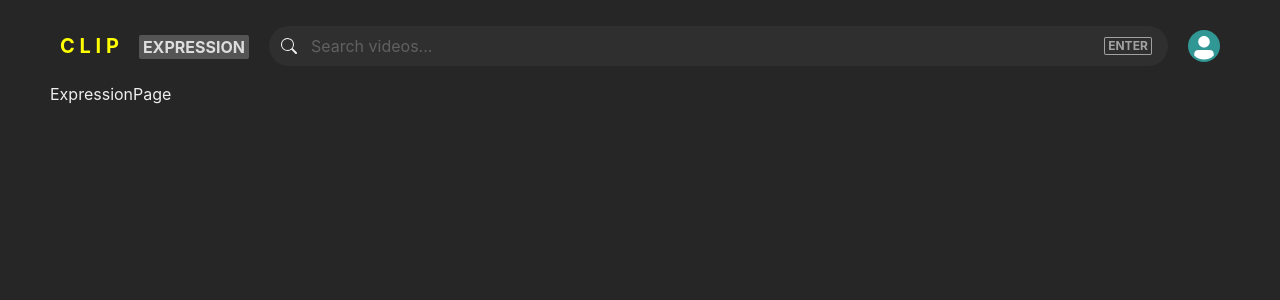
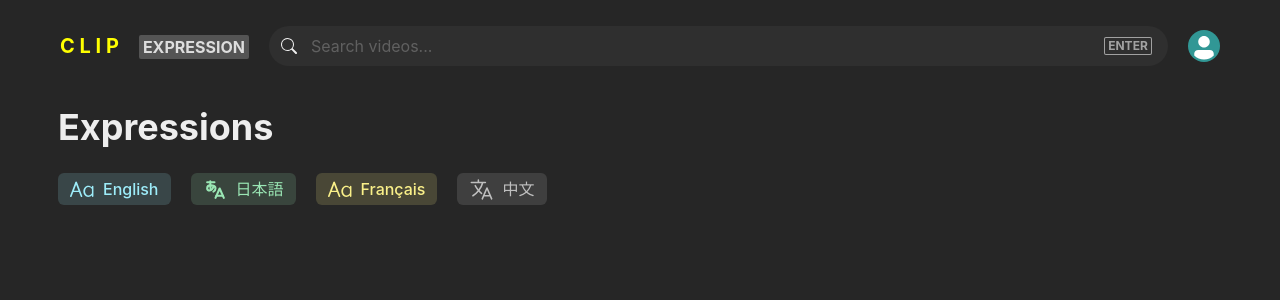
Before and after one commit to lqfeng2022/clip-hub, a React (Vite) app: page /expression in a window 1280 px wide. Shown: the top 300 px of the page. Built offline with nearby package versions, Linux system fonts and the light colour scheme; no server answers.

Commit message:
add scrollable tags on genre and language

```diff
--- /dev/null
+++ b/src/components/GenreStacks.tsx
@@ -0,0 +1,53 @@
+import {
+  Box,
+  Spinner,
+  Tag,
+  TagLabel
+} from '@chakra-ui/react'
+import useGenres from '../hooks/useGenres'
+import useClipQueryStore from '../store'
+
+const GenreStacks = () => {
+  const {data, error, isLoading} = useGenres()
+  const selectedGenreId = useClipQueryStore((s) => s.clipQuery.genreId)
+  const setSelectedGenreId = useClipQueryStore((s) => s.setGenreId)
+
+  if (error) return null
+  if (isLoading) return <Spinner />
+  return (
+    <Box py={2}>
+      <Box
+        gap={5}
+        py={2}
+        display='flex' // Horizontal layout
+        width='90vw' // '100vw' will right offset, -> '90vw'
+        overflowX='auto' // Enables scrolling when content overflows
+        whiteSpace='nowrap' // Prevents tag wrapping
+        scrollBehavior='smooth' // Enables smooth scroll interactions
+        sx={{ '&::-webkit-scrollbar': {
+            display: 'none' // Optional: hide scrollbar
+          }
+        }}
+      >
+      {data?.results.map((genre) => (
+        <Tag
+          size='lg'
+          variant='subtle'
+          key={genre.title}
+          flexShrink={0}
+          cursor='pointer'
+          className='tag-hover'
+          fontWeight={
+            genre.id === selectedGenreId ? 'bold' : 'normal'
+          }
+          onClick={() => setSelectedGenreId(genre.id)}
+        >
+          <TagLabel>{genre.title}</TagLabel>
+        </Tag>
+      ))}
+      </Box>
+    </Box>
+  )
+}
+
+export default GenreStacks
--- /dev/null
+++ b/src/components/LangTags.tsx
@@ -0,0 +1,45 @@
+import { Box, Tag, TagLabel, TagLeftIcon } from '@chakra-ui/react';
+import { IoLanguageOutline } from 'react-icons/io5';
+import { RxLetterCaseCapitalize } from 'react-icons/rx';
+import { TbLanguageHiragana } from 'react-icons/tb';
+
+const LangTags = () => {
+  const langs = [
+    { name: 'English', icon: RxLetterCaseCapitalize, color: 'cyan' },
+    { name: '日本語', icon: TbLanguageHiragana, color: 'green' },
+    { name: 'Français', icon: RxLetterCaseCapitalize, color: 'yellow' },
+    { name: '中文', icon: IoLanguageOutline, color: 'gray' },
+  ]
+
+  return (
+    <Box
+      gap={5}
+      py={2}
+      display='flex' // Horizontal layout
+      overflowX='auto' // Enables scrolling when content overflows
+      whiteSpace='nowrap' // Prevents tag wrapping
+      scrollBehavior='smooth' // Enables smooth scroll interactions
+      sx={{ '&::-webkit-scrollbar': {
+          display: 'none' // Optional: hide scrollbar
+        }
+      }}
+    >
+    {langs.map((lang) =>
+      <Tag
+        size='lg'
+        variant='subtle'
+        colorScheme={lang.color}
+        key={lang.name}
+        flexShrink={0} // Keeps tags from shrinking
+        cursor='pointer'
+        className='tag-hover'
+      >
+        <TagLeftIcon boxSize='25px' as={lang.icon} />
+        <TagLabel>{lang.name}</TagLabel>
+      </Tag>
+    )}
+    </Box>
+  )
+}
+
+export default LangTags
--- a/src/index.css
+++ b/src/index.css
@@ -19,3 +19,10 @@ form {
     padding: 10px 50px;
   }
 }
+
+.tag-hover:hover {
+  background-color: #4A5568;
+  color: white;
+  transform: translateY(-1px);
+  transition: all 0.2s ease-in-out;
+}
--- a/src/pages/ExpressionPage.tsx
+++ b/src/pages/ExpressionPage.tsx
@@ -1,8 +1,14 @@
-import React from 'react'
+import { Box, Heading } from '@chakra-ui/react';
+import LangTags from '../components/LangTags';
 
 const ExpressionPage = () => {
   return (
-    <div>ExpressionPage</div>
+    <Box p={2}>
+      <Heading my={4} fontSize='4xl'>
+        Expressions
+      </Heading>
+      <LangTags />
+    </Box>
   )
 }
 
--- a/src/pages/HomePage.tsx
+++ b/src/pages/HomePage.tsx
@@ -4,6 +4,7 @@ import ClipHeading from '../components/ClipHeading'
 import GenreList from '../components/GenreList'
 import LanguageSelector from '../components/LanguageSelector'
 import SortSelector from '../components/SortSelector'
+import GenreStacks from '../components/GenreStacks'
 
 function HomePage() {
   return (
@@ -25,6 +26,7 @@ function HomePage() {
       <GridItem area='main'>
         <Box padding={2}>
           <ClipHeading/>
+          <Show below='md'><GenreStacks/></Show>
           <HStack spacing={5} mb={2}>
             <LanguageSelector/>
             <SortSelector/>
```
